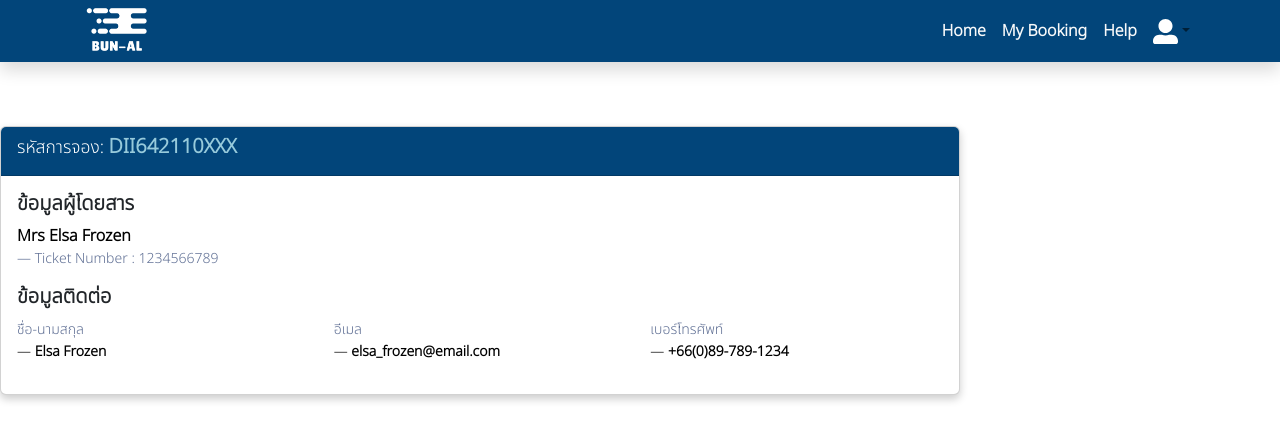
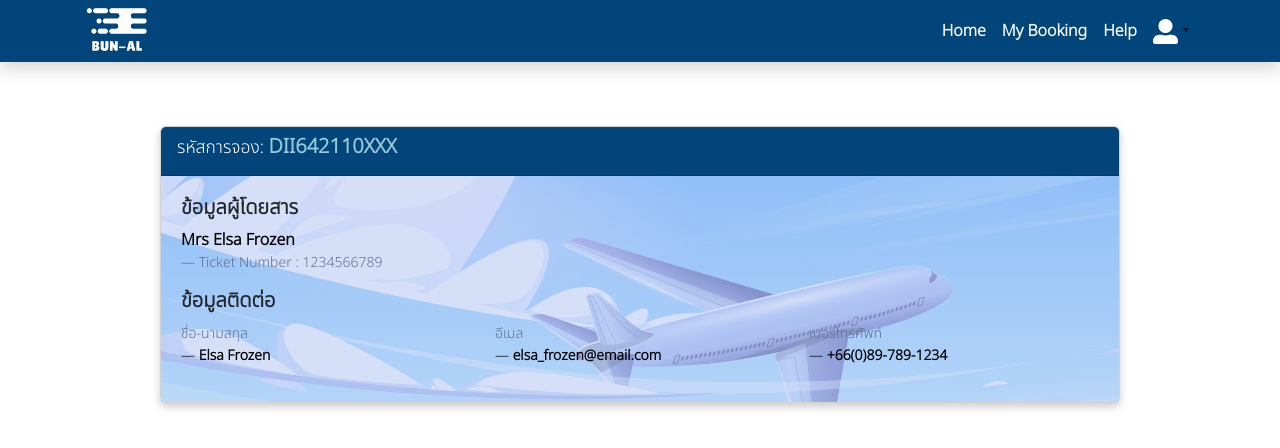
Before and after one commit to B-MNSN/dii-front-end-project, a React (Create React App) app: page /booking in a window 1280 px wide. Shown: the top 448 px of the page. Built offline with nearby package versions, Linux system fonts and the light colour scheme.

Commit message:
fix card

```diff
--- a/src/components/MyBooking.jsx
+++ b/src/components/MyBooking.jsx
@@ -9,11 +9,15 @@ function MyBooking() {
       <Navbar />
       <Card
         style={{
-          width: "75%",
+          width: "60rem",
           marginTop: "5%",
+          marginLeft: "auto",
+          marginRight: "auto",
+          justifyContent: "center",
           boxShadow: "0 4px 8px 0 rgba(0,0,0,0.2)",
           transition: "0.3s",
         }}
+
       >
         <Card.Header style={{ backgroundColor: "#02457A" }}>
           <div className="container-head">
--- a/src/index.css
+++ b/src/index.css
@@ -125,8 +125,15 @@ main {
     color : #fff !important
 }
 
+/* MyBooking */
+.img-fluid {
+    padding: 20px;
+    background-image: url("./bgAirplane.jpg");
+    background-repeat: no-repeat;
+    background-size: 100%;
+}
 @media screen and (max-width: 865px) {
-    /* .img-fluid {
+    .img-fluid {
       background-image: url("./bgResponsive.jpg");
-    } */
+    }
   }
```
